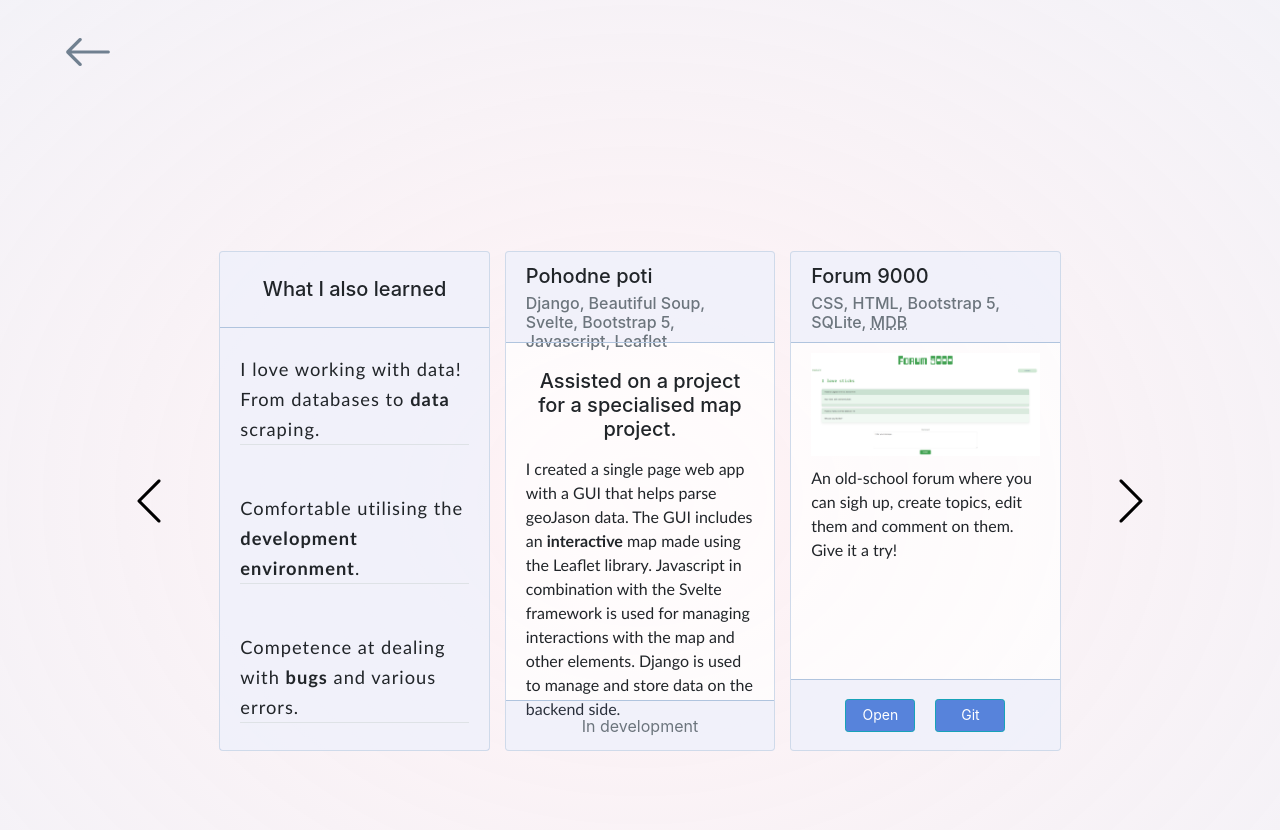
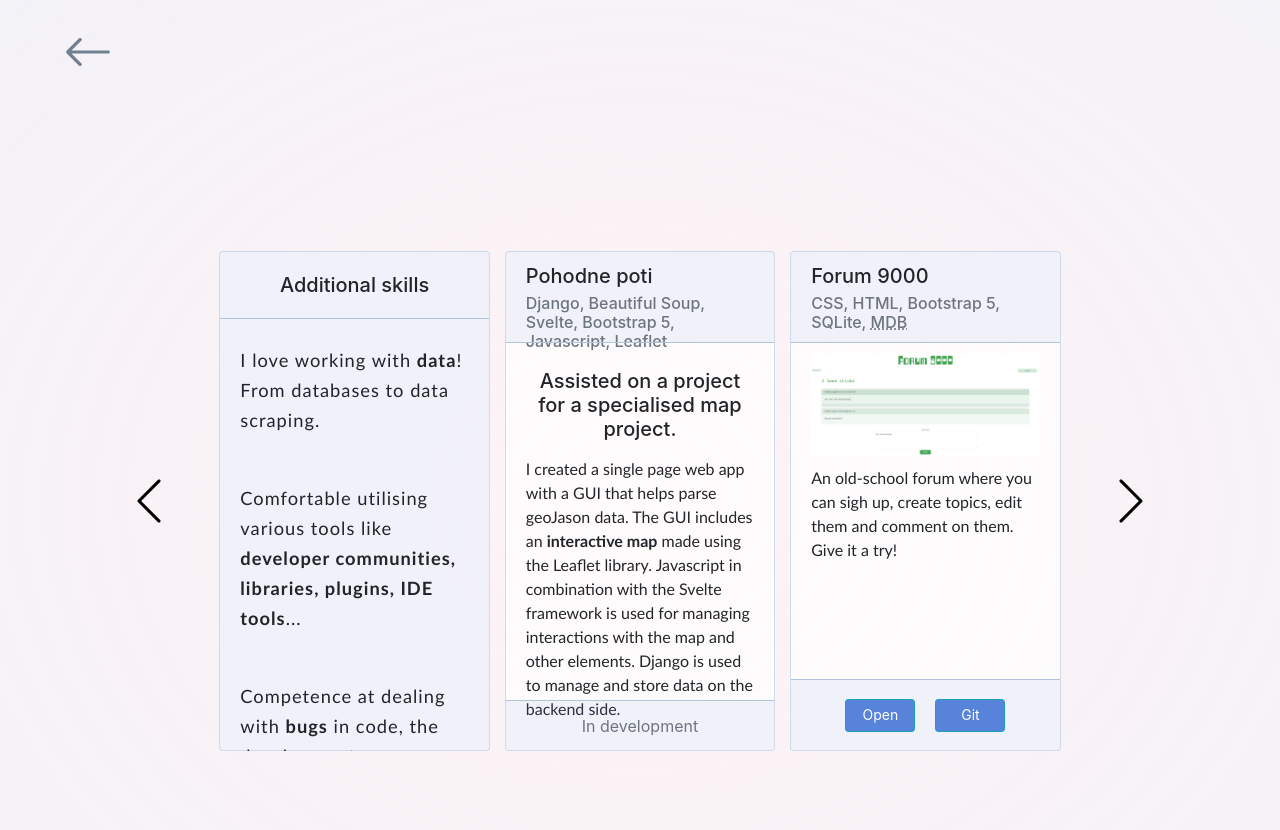
Before and after one commit to NezaVizintin/Neza_cv_personal_website, a Flask app: page /portfolio in a window 1280 px wide. Shown: the top 830 px of the page. Run offline with Flask 2, Linux system fonts and the light colour scheme; some libraries are stand-ins or nearby versions; some web fonts are replaced.

Commit message:
Minor content improvements

```diff
--- a/templates/portfolio.html
+++ b/templates/portfolio.html
@@ -25,21 +25,23 @@
 
                             <div class="{{ classes_cards }}">
                                 <div class="card-header d-flex align-items-center justify-content-center color-background-light">
-                                    <h5 class="card-title mb-0">What I also learned</h5>
+                                    <h5 class="card-title mb-0">Additional skills</h5>
                                 </div>
                                 <div class="card-body color-background-light border-bottom-0 text-space-apart">
                                     <ul class="list-unstyled">
-                                        <li class="text-size-3 text-font-calibri border-bottom mt-3">
-                                            I love working with data! From databases to <b>data</b> scraping.
+                                        <li class="text-size-3 text-font-calibri mt-3">
+                                            I love working with <b>data</b>! From databases to data scraping.
                                         </li>
-                                        <li class="text-size-3 text-font-calibri border-bottom mt-5">
-                                            Comfortable utilising the <b>development environment</b>.
+                                        <li class="text-size-3 text-font-calibri mt-5">
+                                            Comfortable utilising various tools like <b>developer communities,
+                                            libraries, plugins, IDE tools</b>...
                                         </li>
-                                        <li class="text-size-3 text-font-calibri border-bottom mt-5">
-                                            Competence at dealing with <b>bugs</b> and various errors.
+                                        <li class="text-size-3 text-font-calibri mt-5">
+                                            Competence at dealing with <b>bugs</b> in code,
+                                            the development environment or during deployment.
                                         </li>
-                                        <li class="text-size-3 border-bottom mt-5">
-                                            Collaboration experience.
+                                        <li class="text-size-3 text-font-calibri mt-5">
+                                            <b>Collaboration</b> experience.
                                         </li>
                                     </ul>
                                 </div>
@@ -61,7 +63,7 @@
                                     </h6>
                                     <p class="text-size-4 text-font-calibri">
                                         I created a single page web app with a GUI that helps parse geoJason data. The
-                                        GUI includes an <b>interactive</b> map made using the Leaflet library. Javascript in
+                                        GUI includes an <b>interactive map</b> made using the Leaflet library. Javascript in
                                         combination with the Svelte framework is used for managing interactions with
                                         the map and other elements. Django is used to manage and store data on the backend side.
                                     </p>
```
Also changed, not shown: templates/about.html (+8 -6 lines).
